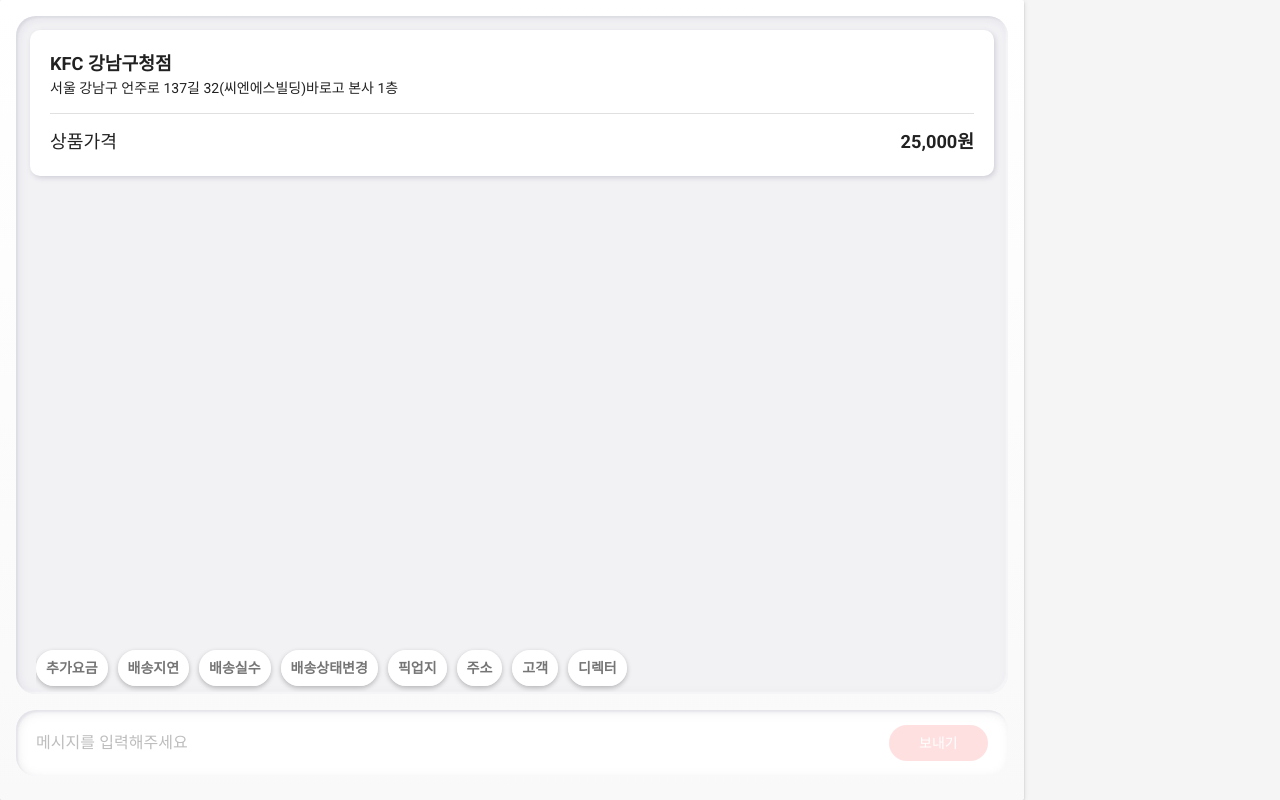
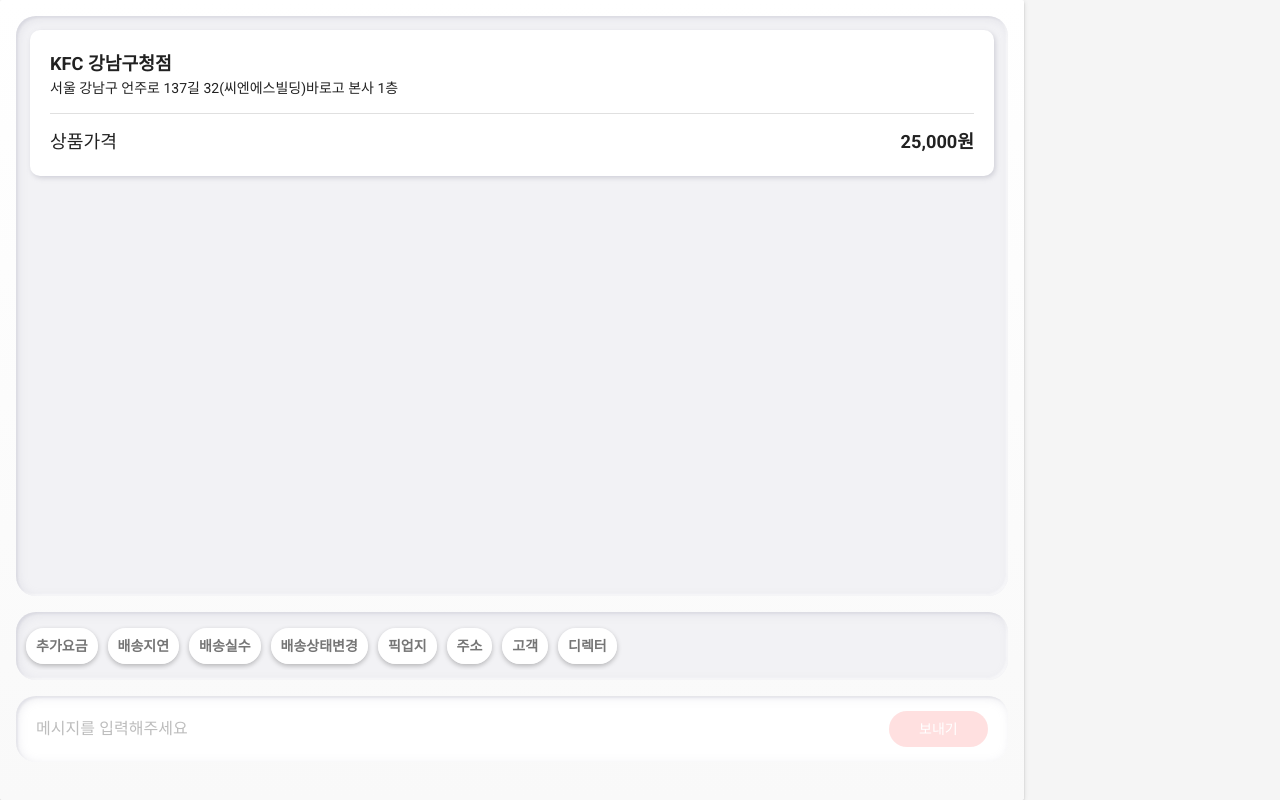
Before and after one commit to wonder13662/firebase-chat-app, a plain HTML site: page public/index.html in a window 1280 px wide. Drawn offline with nearby package versions, Linux system fonts and the light colour scheme; some packages are replaced by stand-ins of ours; no server answers.

Commit message:
Preset 영역 분리

```diff
--- a/public/index.html
+++ b/public/index.html
@@ -92,6 +92,8 @@
             <div id="messages">
               <div id="" timestamp="1496174676000" class="spacing"><div class="inner-block"></div></div>
             </div>
+          </div>
+          <div id="preset-box">
             <div id="presets"></div>
           </div>
           <div id="input-container">
--- a/public/styles/main.css
+++ b/public/styles/main.css
@@ -66,9 +66,19 @@
   position: relative;
   margin-top: 16px;
   margin-bottom: 16px;
-  padding: 10px 20px;
+  padding: 0px 20px;
 
-  height: calc(100% - 142px);
+  height: calc(100% - 220px);
+  overflow: hidden;
+  border-radius: 20px;
+  box-shadow: inset 2px 2px 10px rgba(174, 174, 192, 0.25), inset -2px -2px 2px rgba(255, 255, 255, 0.7), inset 2px 2px 2px rgba(174, 174, 192, 0.2);
+  background: #F2F2F5;
+}
+#preset-box {
+  position: relative;
+  margin-top: 16px;
+  margin-bottom: 16px;
+  padding: 10px 0px;
   overflow: hidden;
   border-radius: 20px;
   box-shadow: inset 2px 2px 10px rgba(174, 174, 192, 0.25), inset -2px -2px 2px rgba(255, 255, 255, 0.7), inset 2px 2px 2px rgba(174, 174, 192, 0.2);
@@ -87,12 +97,15 @@
   font-weight: bold;
   box-shadow: 0px 2px 5px rgba(0, 0, 0, 0.25);
 }
+#presets > span:first-child {
+  margin-left: 10px;
+}
 #presets > span.child-depth {
   background-color: #B5B5B5;
   color: white;
 }
 #messages {
-  height: calc(100% - 40px);
+  height: 100%;
   overflow-y: auto;
   display: flex;
   flex-direction: column;
```
